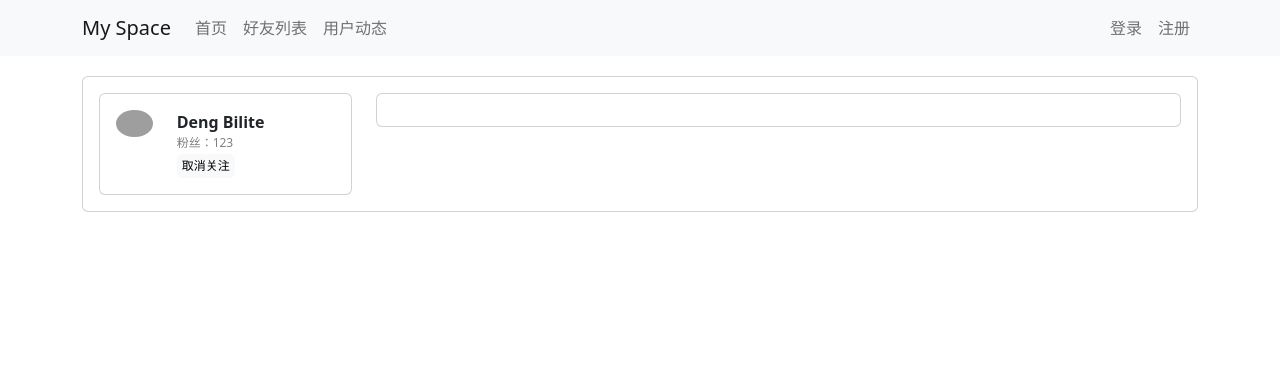
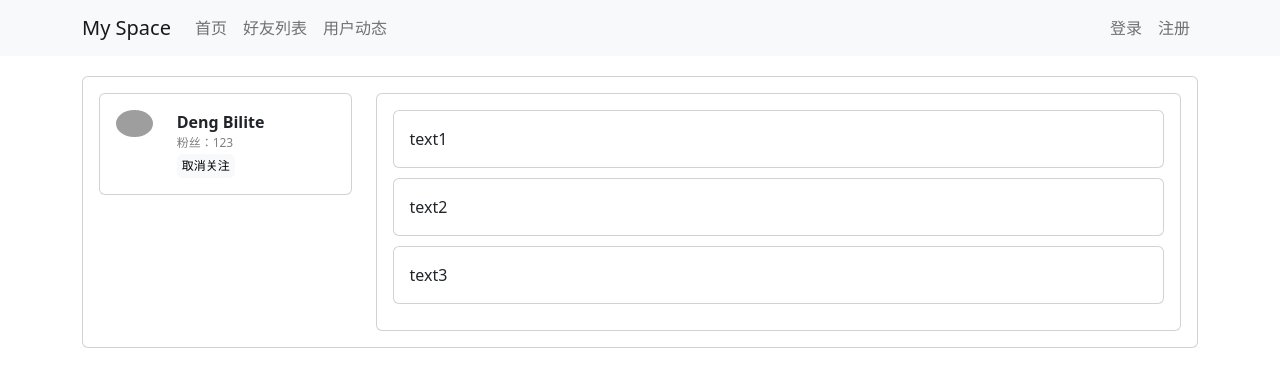
Before and after one commit to uperbilite/vue-start-proj, a Vue app: page /userprofile in a window 1280 px wide. Shown: the top 386 px of the page. Built offline with nearby package versions, Linux system fonts and the light colour scheme; grey boxes are pictures that could not be loaded.

Commit message:
complete user profile posts

```diff
--- a/src/components/UserProfilePosts.vue
+++ b/src/components/UserProfilePosts.vue
@@ -1,7 +1,13 @@
 <template>
     <div class="card">
         <div class="card-body">
-
+            <div v-for="post in posts.posts" :key="post.id">
+                <div class="card single-post">
+                    <div class="card-body">
+                        {{ post.content }}
+                    </div>
+                </div>
+            </div>
         </div>
     </div>
 </template>
@@ -9,8 +15,17 @@
 <script>
 export default {
     name: "UserProfilePosts",
+    props: {
+        posts: {
+            type: Object,
+            required: true,
+        },
+    }
 }
 </script>
 
 <style scoped>
+.single-post {
+    margin-bottom: 10px;
+}
 </style>
--- a/src/views/UserProfileView.vue
+++ b/src/views/UserProfileView.vue
@@ -5,7 +5,7 @@
                 <UserProfileInfo @follow="follow" @unfollow="unfollow" :user="user" />
             </div>
             <div class="col-9">
-                <UserProfilePosts />
+                <UserProfilePosts :posts="posts" />
             </div>
         </div>
     </ContentBase>
@@ -34,6 +34,27 @@ export default {
             is_followed: true,
         })
 
+        const posts = reactive({
+            count: 3,
+            posts: [
+                {
+                    id: 1,
+                    userId: 1,
+                    content: "text1",
+                },
+                {
+                    id: 2,
+                    userId: 1,
+                    content: "text2",
+                },
+                {
+                    id: 3,
+                    userId: 1,
+                    content: "text3",
+                },
+            ],
+        })
+
         const follow = () => {
             if (user.is_followed) return;
             user.is_followed = true;
@@ -50,6 +71,7 @@ export default {
             user,
             follow,
             unfollow,
+            posts,
         }
     },
 }
```
